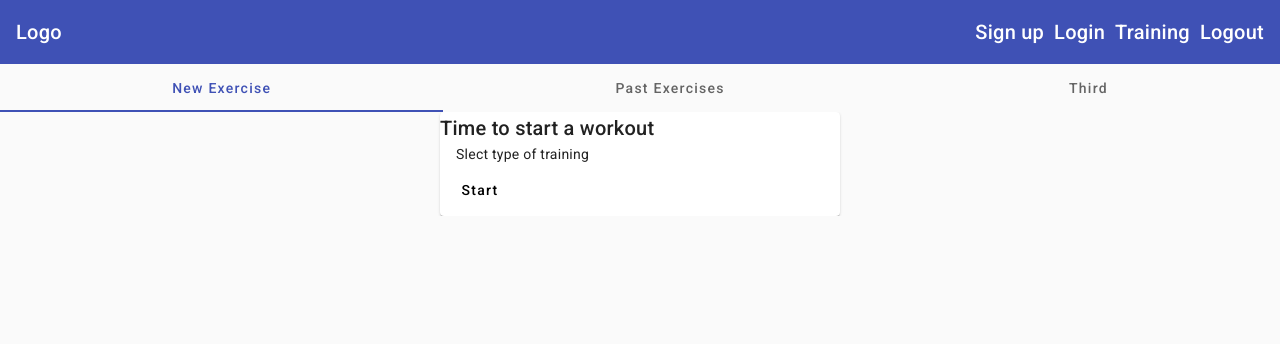
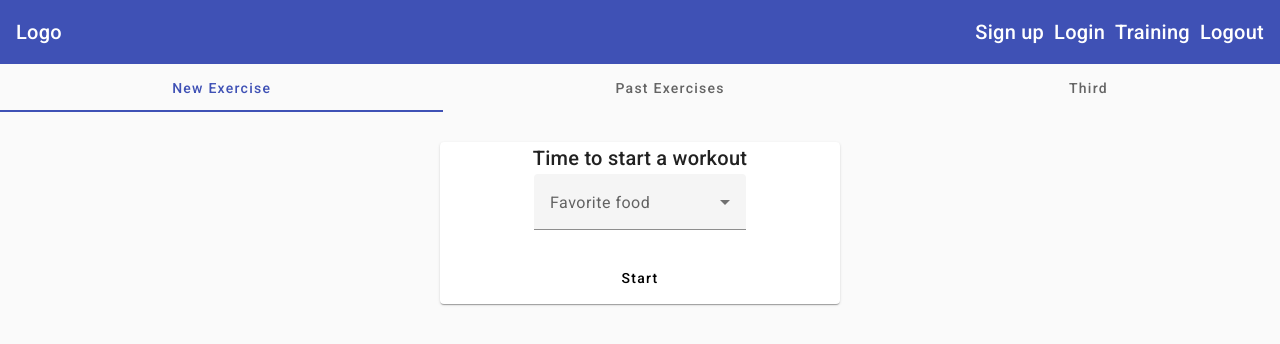
Before and after one commit to drgamss/angular_firebase, an Angular app: page /training in a window 1280 px wide. Shown: the top 344 px of the page. Built offline with nearby package versions, Linux system fonts and the light colour scheme.

Commit message:
lesson 48

```diff
--- a/src/app/training/new-training/new-training.component.css
+++ b/src/app/training/new-training/new-training.component.css
@@ -0,0 +1,3 @@
+.new-training {
+    padding: 30px;
+}
--- a/src/app/training/new-training/new-training.component.html
+++ b/src/app/training/new-training/new-training.component.html
@@ -1,11 +1,19 @@
 <section class="new-training" fxLayout fxLayoutAlign="center">
-    <mat-card fxFlex="400px">
-        <mat-card-title>Time to start a workout</mat-card-title>
-        <mat-card-content>
-            Slect type of training
-        </mat-card-content>
-        <mat-card-actions>
-            <button type="submit" mat-button>Start</button>
-        </mat-card-actions>
-    </mat-card>
+  <mat-card fxFlex.xs="100%" fxFlex="400px">
+    <mat-card-title fxLayoutAlign="center">Time to start a workout</mat-card-title>
+    <mat-card-content fxLayoutAlign="center">
+      <mat-form-field>
+        <mat-label>Favorite food</mat-label>
+        <mat-select>
+          <mat-option value="crunches"> Crunches </mat-option>
+          <mat-option value="touch-toes"> Touch Toes </mat-option>
+          <mat-option value="side-lunges"> Side Lunges </mat-option>
+          <mat-option value="burpees"> Burpees </mat-option>
+        </mat-select>
+      </mat-form-field>
+    </mat-card-content>
+    <mat-card-actions fxLayoutAlign="center">
+      <button type="submit" mat-button>Start</button>
+    </mat-card-actions>
+  </mat-card>
 </section>
```
Also changed, not shown: src/app/material.module.ts (+5 -2 lines).
